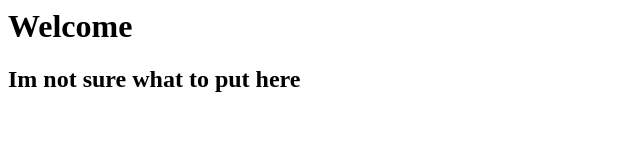
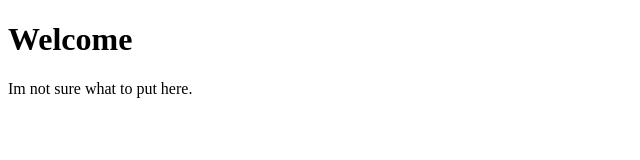
Before and after one commit to Xemicl/Xemicl.github.io, a plain HTML site: page index.html in a window 1280 px wide. Shown: the whole page, without its empty margins (0-640 px from the left). Drawn offline with Linux system fonts and the light colour scheme.

Commit message:
Fixed again

```diff
--- a/index.html
+++ b/index.html
@@ -1,8 +1,14 @@
+<!DOCTYPE html>
+<html>
 <head>
-<title>hazbinho.tel</title>
+
+<title>The only Minecraft server</title>
+
 </head>
+<body>
 
-<body>
 <h1>Welcome</h1>
-<h2>Im not sure what to put here</h2>
+<p>Im not sure what to put here.</p>
+
 </body>
+</html>
```
